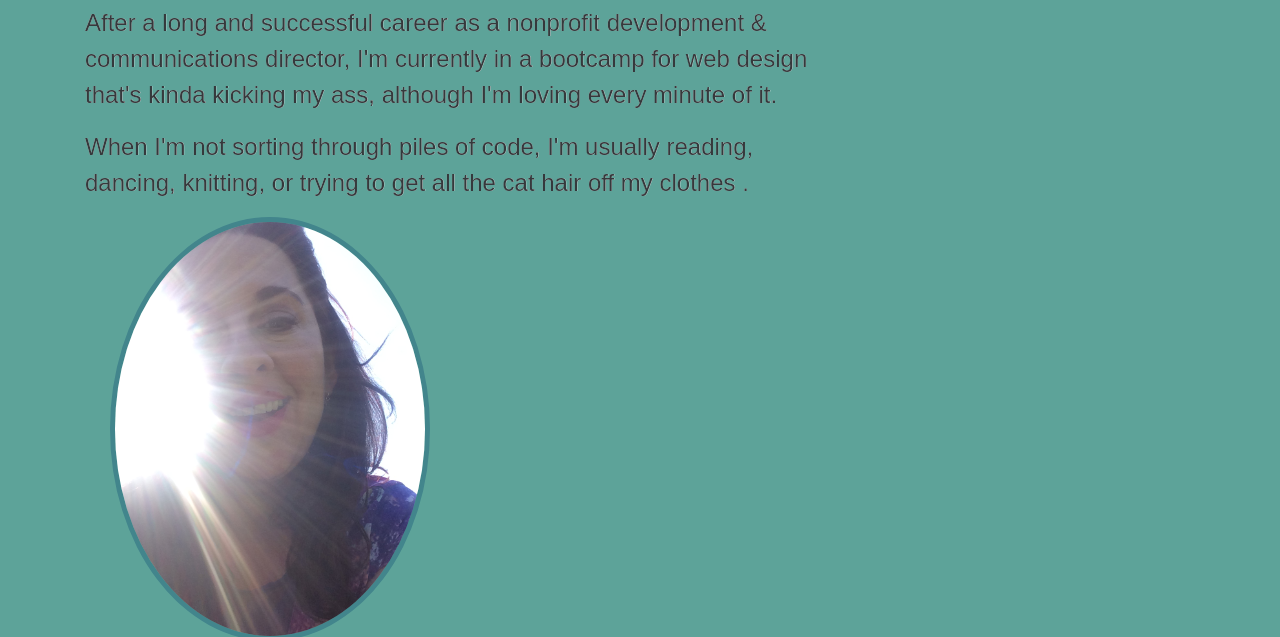
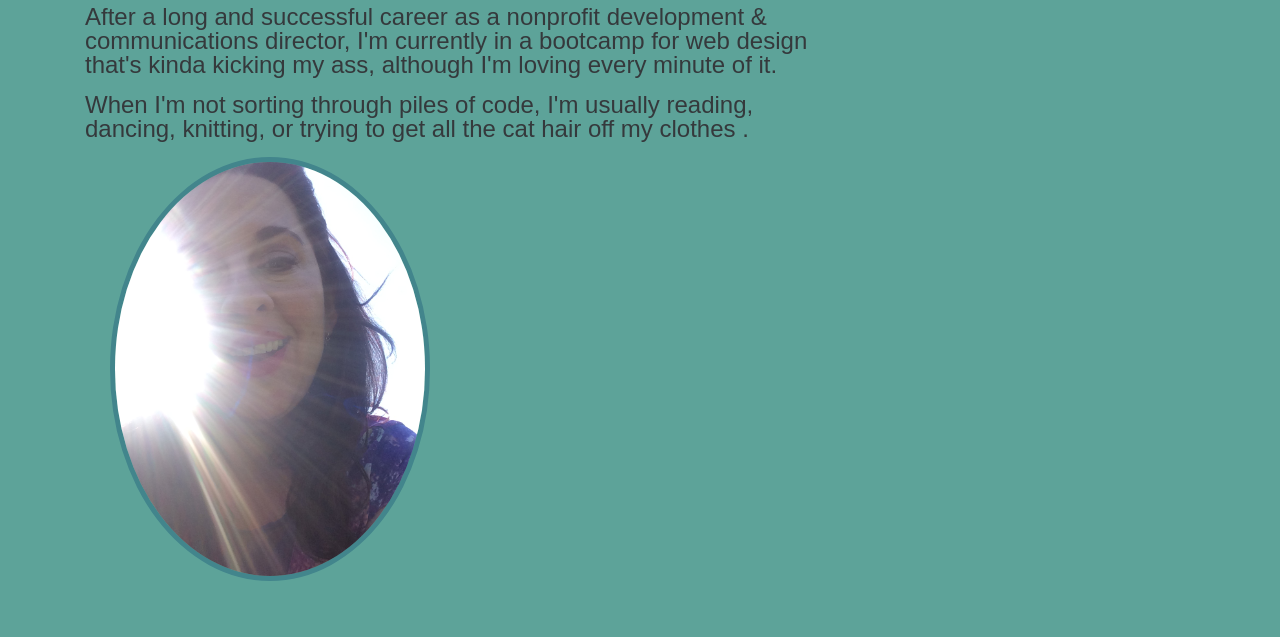
Before and after one commit to Kennedy777/Revised_PortfolioMK, a plain HTML site: page index.html in a window 1280 px wide. Shown: the part 163-800 px from the top of the page. Drawn offline with nearby package versions, Linux system fonts and the light colour scheme; a script that the page names is missing.

Commit message:
change layout and colors

```diff
--- a/css/styles.css
+++ b/css/styles.css
@@ -67,14 +67,9 @@ a.nav-link {
   background-color: #5DA399;
 }
 
-.jumbotron h1 {
+.jumbotron {
   color: #35393C;
   font-family: 'Arial', sans-serif;
-}
-
-.jumbotron p {
-  color: #35393C;
-  text-shadow: .1px .1px #fafafa;
   line-height: 1.5em;
 }
 
```
